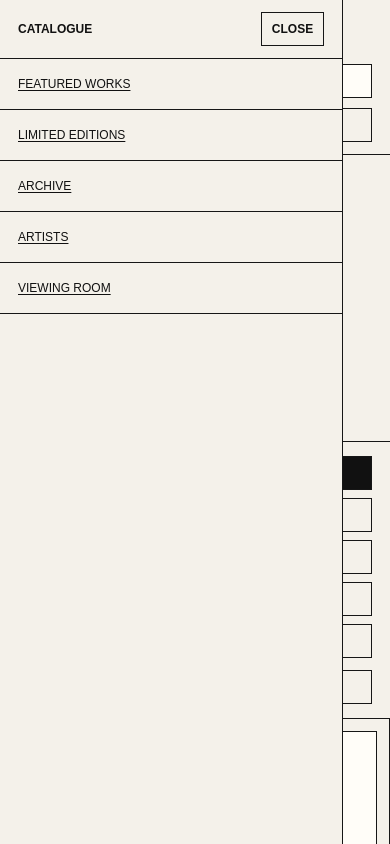
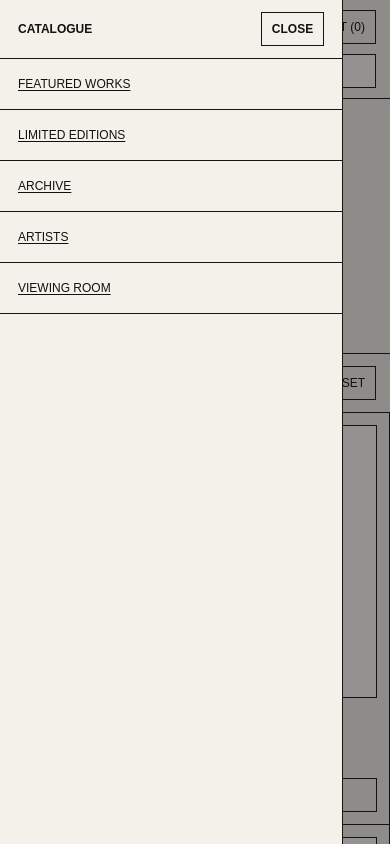
Before and after one commit to OHURU-IAN/1900-st, a plain HTML site: page _wireframe/index.html in a window 390 px wide. Both pictures are taken after a click on the button "MENU". Shown: the top 844 px of the page. Drawn offline with Linux system fonts and the light colour scheme.

Commit message:
fix: make the wireframe responsive and its panels accessible
Phones: two-row header (Menu / brand / Shortlist, then search) instead of three, filters on one sideways-scrolling row with Reset pinned, two-column grid down to 420px. Touch devices get 44px targets.

Panels: closed drawers are hidden so their links leave the tab order; a scrim, Escape and drawer links now close them; focus moves into a panel on open and back to its trigger on close. Versioned asset URLs.

Co-Authored-By: Claude Opus 5.5 <noreply@anthropic.com>

```diff
--- a/_wireframe/index.html
+++ b/_wireframe/index.html
@@ -4,7 +4,7 @@
     <meta charset="UTF-8" />
     <meta name="viewport" content="width=device-width, initial-scale=1.0" />
     <title>PROJECT 1900 ST | Art Catalogue Wireframe</title>
-    <link rel="stylesheet" href="styles.css" />
+    <link rel="stylesheet" href="styles.css?v=2" />
   </head>
   <body>
     <header class="site-header">
@@ -144,6 +144,6 @@
       <button class="select-work" type="button">Add to shortlist</button>
     </template>
 
-    <script src="script.js"></script>
+    <script src="script.js?v=2"></script>
   </body>
 </html>
--- a/_wireframe/script.js
+++ b/_wireframe/script.js
@@ -36,11 +36,50 @@ cards.forEach((card) => {
   card.append(action);
 });
 
+const scrim = document.createElement('div');
+scrim.className = 'scrim';
+scrim.hidden = true;
+document.body.append(scrim);
+
+const panels = [
+  { panel: drawer, trigger: menuButton, closer: closeMenuButton },
+  { panel: shortlistPanel, trigger: shortlistButton, closer: closeShortlistButton },
+];
+let openPanel = null;
+
 function setPanel(panel, trigger, open) {
+  const entry = panels.find((item) => item.panel === panel);
+  if (open && openPanel && openPanel !== entry) {
+    setPanel(openPanel.panel, openPanel.trigger, false);
+  }
+
   panel.classList.toggle('open', open);
   panel.setAttribute('aria-hidden', String(!open));
   trigger.setAttribute('aria-expanded', String(open));
+  scrim.hidden = !open;
+
+  if (open) {
+    openPanel = entry;
+    entry.closer.focus();
+  } else if (openPanel === entry) {
+    openPanel = null;
+    trigger.focus({ preventScroll: true });
+  }
 }
+
+function closeOpenPanel() {
+  if (openPanel) setPanel(openPanel.panel, openPanel.trigger, false);
+}
+
+scrim.addEventListener('click', closeOpenPanel);
+
+document.addEventListener('keydown', (event) => {
+  if (event.key === 'Escape') closeOpenPanel();
+});
+
+drawer.querySelectorAll('nav a').forEach((link) => {
+  link.addEventListener('click', closeOpenPanel);
+});
 
 function renderShortlist() {
   shortlistCount.textContent = `(${selectedWorks.size})`;
--- a/_wireframe/styles.css
+++ b/_wireframe/styles.css
@@ -267,92 +267,167 @@ h1 {
   padding: 0;
 }
 
+/* Closed panels are hidden outright, so their links drop out of the tab
+   order; visibility flips at once on open and after the slide on close. */
+.drawer,
+.shortlist {
+  visibility: hidden;
+  transition:
+    transform 180ms ease,
+    visibility 0s linear 180ms;
+}
+
+.drawer.open,
+.shortlist.open {
+  visibility: visible;
+  transition:
+    transform 180ms ease,
+    visibility 0s linear 0s;
+}
+
+.drawer-head .text-button {
+  flex: none;
+}
+
+.scrim {
+  position: fixed;
+  inset: 0;
+  z-index: 30;
+  background: rgba(17, 17, 17, 0.45);
+}
+
+.scrim[hidden] {
+  display: none;
+}
+
+:focus-visible {
+  outline: 2px solid var(--accent);
+  outline-offset: 2px;
+}
+
+/* --- Tablet ------------------------------------------------------------------ */
+
 @media (max-width: 960px) {
   .catalogue-grid {
     grid-template-columns: repeat(3, minmax(0, 1fr));
   }
 }
 
+/* --- Phone and small tablet --------------------------------------------------- */
+
 @media (max-width: 720px) {
   body {
     font-size: 12px;
   }
 
+  /* Two rows: Menu / brand / Shortlist, then a full-width search field. */
   .site-header {
-    grid-template-columns: auto 1fr;
+    grid-template-columns: auto minmax(0, 1fr) auto;
+    gap: 10px 12px;
+    padding: 10px 14px;
   }
 
   .brand {
     justify-self: start;
+    white-space: nowrap;
+    overflow: hidden;
+    text-overflow: ellipsis;
   }
 
   .header-actions {
-    display: grid;
-    grid-template-columns: auto minmax(0, 292px);
-    grid-column: 1 / -1;
-    width: 100%;
-    justify-content: start;
+    display: contents;
+  }
+
+  .search-label {
+    position: absolute;
+    width: 1px;
+    height: 1px;
+    overflow: hidden;
+    clip-path: inset(50%);
+    white-space: nowrap;
   }
 
   input[type='search'] {
+    grid-column: 1 / -1;
+    grid-row: 2;
     width: 100%;
     min-width: 0;
   }
 
   #shortlistButton {
-    grid-column: 1 / -1;
-    width: 100%;
-    max-width: 372px;
+    grid-column: 3;
+    grid-row: 1;
+    white-space: nowrap;
   }
 
   .hero {
-    min-height: 34vh;
+    min-height: 0;
     grid-template-columns: 1fr;
-    padding-top: 38px;
+    gap: 18px;
+    padding: 36px 14px 22px;
   }
 
   h1 {
-    font-size: 48px;
-    line-height: 0.96;
-    max-width: 8ch;
+    font-size: clamp(40px, 13vw, 72px);
+    line-height: 0.92;
   }
 
+  /* Filters stay on one line and scroll sideways; Reset stays pinned. */
   .toolbar {
-    align-items: stretch;
-    flex-direction: column;
-  }
-
-  .filter-group,
-  .toolbar .text-button {
-    width: 100%;
-    max-width: 372px;
+    gap: 10px;
+    padding: 12px 14px;
   }
 
   .filter-group {
-    display: grid;
-    grid-template-columns: 1fr;
+    flex: 1;
+    flex-wrap: nowrap;
+    min-width: 0;
+    overflow-x: auto;
+    scrollbar-width: none;
   }
 
-  .filter {
-    min-width: 0;
+  .filter-group::-webkit-scrollbar {
+    display: none;
+  }
+
+  .filter,
+  .toolbar .text-button {
+    flex: none;
+    white-space: nowrap;
   }
 
   .catalogue-grid {
-    grid-template-columns: 1fr;
+    grid-template-columns: repeat(2, minmax(0, 1fr));
   }
 
   .art-card {
-    min-height: 300px;
+    min-height: 0;
     padding: 12px;
   }
 
   .art-image {
-    min-height: 160px;
+    min-height: 0;
+    aspect-ratio: 4 / 3;
   }
 }
 
-@media (min-width: 721px) and (max-width: 960px) {
+@media (max-width: 420px) {
   .catalogue-grid {
-    grid-template-columns: repeat(3, minmax(0, 1fr));
+    grid-template-columns: 1fr;
   }
 }
+
+/* --- Touch: 44px targets --------------------------------------------------------- */
+
+@media (pointer: coarse) {
+  .text-button,
+  .filter,
+  .select-work,
+  input[type='search'] {
+    min-height: 44px;
+  }
+
+  .drawer nav a {
+    min-height: 44px;
+  }
+}
```
